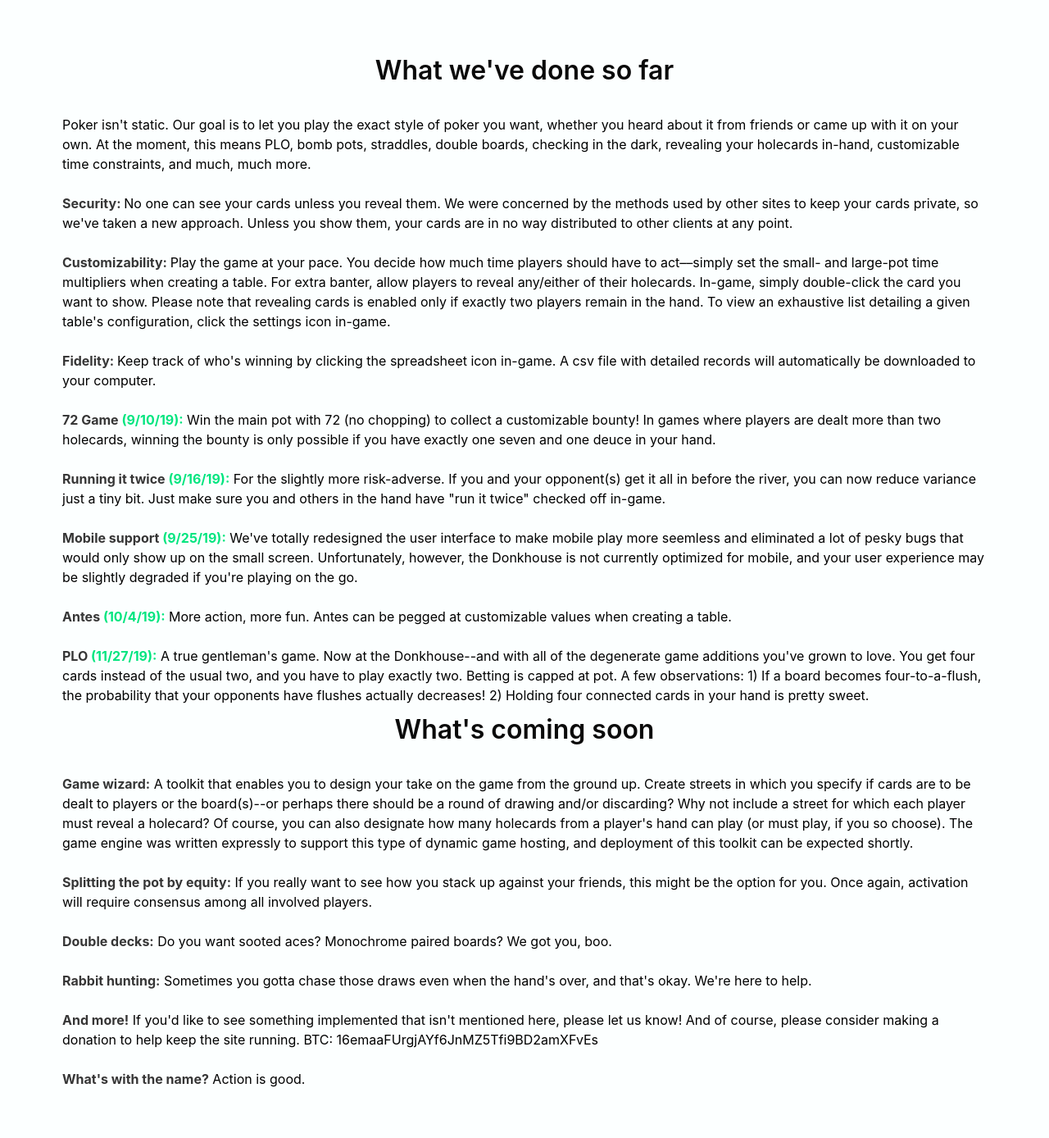
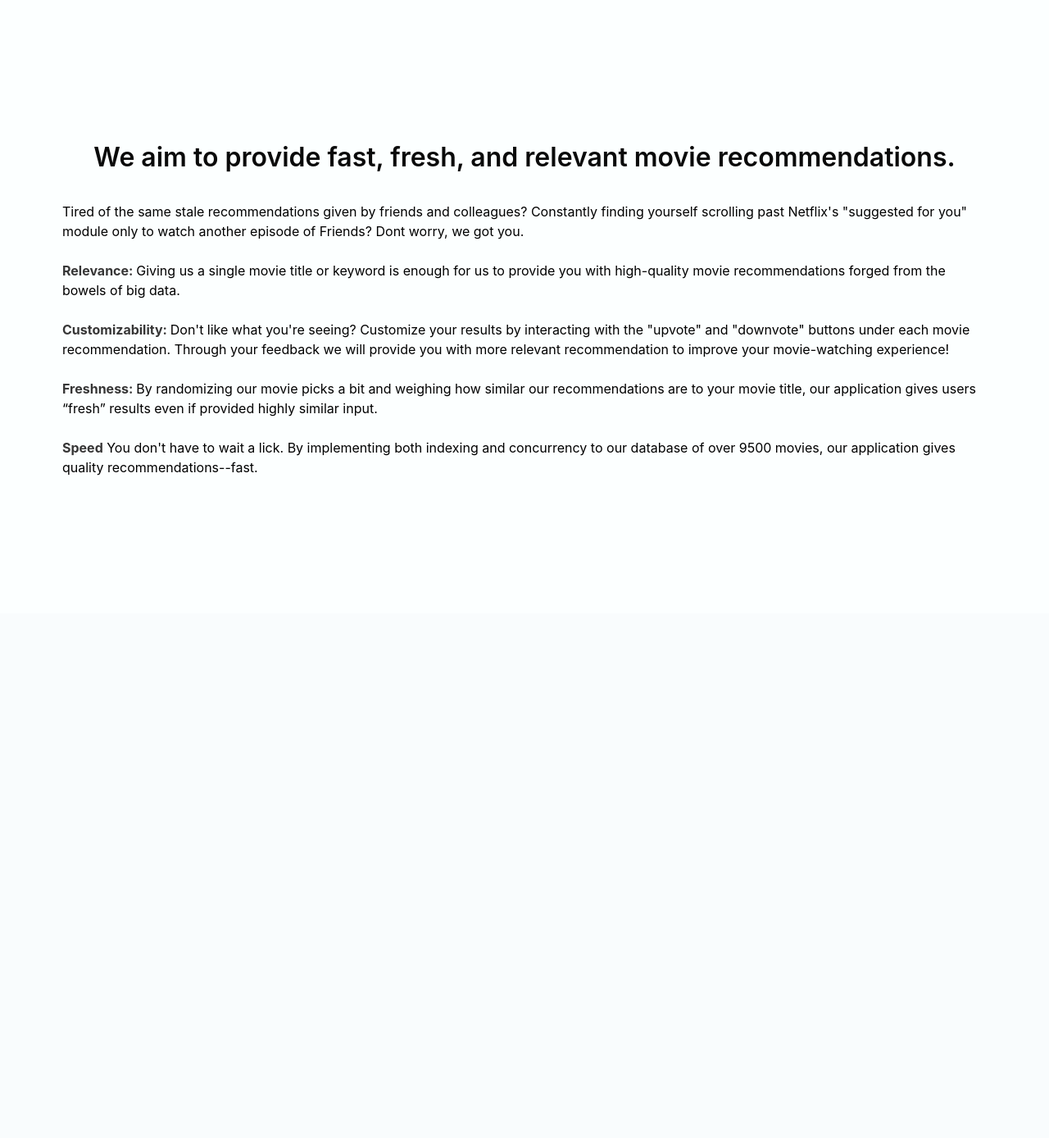
Before and after one commit to robb17/MovieSpark, a Flask app: page /about in a window 1280 px wide. Shown: the part 52-1440 px from the top of the page at 82% size. After the commit the page ends 632 px from the top, so only its background shows below. Run offline with Flask 2, Linux system fonts and the light colour scheme; some libraries are stand-ins or nearby versions.

Commit message:
about.html

```diff
--- a/app/templates/about.html
+++ b/app/templates/about.html
@@ -5,58 +5,23 @@
 <div class="hero-body">
 	<div class="container has-text-centered">
 		<h1 class="title has-text-black" style="margin-top: 20px;">
-			What we've done so far
+			We aim to provide fast, fresh, and relevant movie recommendations.
 		</h1>
 		<div class="container">
 			<div class="column has-text-left">
-			  	Poker isn't static. Our goal is to let you play the exact style of poker you want, whether you heard about it from friends or came up with it on your own. At the moment, this means PLO, bomb pots, straddles, double boards, checking in the dark, revealing your holecards in-hand, customizable time constraints, and much, much more.
+				Tired of the same stale recommendations given by friends and colleagues? Constantly finding yourself scrolling past Netflix's "suggested for you" module only to watch another episode of Friends? Dont worry, we got you.
 			</div>
 			<div class="column has-text-left">
-			  	<b class="has-text-grey-darker">Security: </b> No one can see your cards unless you reveal them. We were concerned by the methods used by other sites to keep your cards private, so we've taken a new approach. Unless you show them, your cards are in no way distributed to other clients at any point.
+			  	<b class="has-text-grey-darker">Relevance: </b> Giving us a single movie title or keyword is enough for us to provide you with high-quality movie recommendations forged from the bowels of big data.
 			</div>
 			<div class="column has-text-left">
-			  	<b class="has-text-grey-darker">Customizability: </b> Play the game at your pace. You decide how much time players should have to act––simply set the small- and large-pot time multipliers when creating a table. For extra banter, allow players to reveal any/either of their holecards. In-game, simply double-click the card you want to show. Please note that revealing cards is enabled only if exactly two players remain in the hand. To view an exhaustive list detailing a given table's configuration, click the settings icon in-game.
+			  	<b class="has-text-grey-darker">Customizability: </b> Don't like what you're seeing? Customize your results by interacting with the "upvote" and "downvote" buttons under each movie recommendation. Through your feedback we will provide you with more relevant recommendation to improve your movie-watching experience!
+ 			</div>
+			<div class="column has-text-left">
+			  	<b class="has-text-grey-darker">Freshness: </b> By randomizing our movie picks a bit and weighing how similar our recommendations are to your movie title, our application gives users “fresh” results even if provided highly similar input.
 			</div>
 			<div class="column has-text-left">
-			  	<b class="has-text-grey-darker">Fidelity: </b> Keep track of who's winning by clicking the spreadsheet icon in-game. A csv file with detailed records will automatically be downloaded to your computer.
-			</div>
-			<div class="column has-text-left">
-			  	<b class="has-text-grey-darker">72 Game </b><b class="has-text-felt">(9/10/19):</b> Win the main pot with 72 (no chopping) to collect a customizable bounty! In games where players are dealt more than two holecards, winning the bounty is only possible if you have exactly one seven and one deuce in your hand.
-			</div>
-			<div class="column has-text-left">
-			  	<b class="has-text-grey-darker">Running it twice </b><b class="has-text-felt">(9/16/19):</b> For the slightly more risk-adverse. If you and your opponent(s) get it all in before the river, you can now reduce variance just a tiny bit. Just make sure you and others in the hand have "run it twice" checked off in-game.
-			</div>
-			<div class="column has-text-left">
-			  	<b class="has-text-grey-darker">Mobile support </b><b class="has-text-felt">(9/25/19):</b> We've totally redesigned the user interface to make mobile play more seemless and eliminated a lot of pesky bugs that would only show up on the small screen. Unfortunately, however, the Donkhouse is not currently optimized for mobile, and your user experience may be slightly degraded if you're playing on the go.
-			</div>
-			<div class="column has-text-left">
-			  	<b class="has-text-grey-darker">Antes </b><b class="has-text-felt">(10/4/19):</b> More action, more fun. Antes can be pegged at customizable values when creating a table.
-			</div>
-			<div class="column has-text-left">
-			  	<b class="has-text-grey-darker">PLO </b><b class="has-text-felt">(11/27/19):</b> A true gentleman's game. Now at the Donkhouse--and with all of the degenerate game additions you've grown to love. You get four cards instead of the usual two, and you have to play exactly two. Betting is capped at pot. A few observations: 1) If a board becomes four-to-a-flush, the probability that your opponents have flushes actually decreases! 2) Holding four connected cards in your hand is pretty sweet.
-			</div>
-		</div>
-		<h1 class="title has-text-black">
-			What's coming soon
-		</h1>
-		<div class="container">
-			<div class="column has-text-left">
-			  	<b class="has-text-grey-darker">Game wizard:</b> A toolkit that enables you to design your take on the game from the ground up. Create streets in which you specify if cards are to be dealt to players or the board(s)--or perhaps there should be a round of drawing and/or discarding? Why not include a street for which each player must reveal a holecard? Of course, you can also designate how many holecards from a player's hand can play (or must play, if you so choose). The game engine was written expressly to support this type of dynamic game hosting, and deployment of this toolkit can be expected shortly.
-			</div>
-			<div class="column has-text-left">
-			  	<b class="has-text-grey-darker">Splitting the pot by equity:</b> If you really want to see how you stack up against your friends, this might be the option for you. Once again, activation will require consensus among all involved players.
-			</div>
-			<div class="column has-text-left">
-			  	<b class="has-text-grey-darker">Double decks:</b> Do you want sooted aces? Monochrome paired boards? We got you, boo.
-			</div>
-			<div class="column has-text-left">
-			  	<b class="has-text-grey-darker">Rabbit hunting:</b> Sometimes you gotta chase those draws even when the hand's over, and that's okay. We're here to help.
-			</div>
-			<div class="column has-text-left">
-				<b class="has-text-grey-darker">And more!</b> If you'd like to see something implemented that isn't mentioned here, please let us know! And of course, please consider making a donation to help keep the site running. BTC: 16emaaFUrgjAYf6JnMZ5Tfi9BD2amXFvEs
-			</div>
-			<div class="column has-text-left">
-				<b class="has-text-grey-darker">What's with the name?</b> Action is good.
+			  	<b class="has-text-grey-darker">Speed</b> You don't have to wait a lick. By implementing both indexing and concurrency to our database of over 9500 movies, our application gives quality recommendations--fast.
 			</div>
 		</div>
 	</div>
```
Also changed, not shown: 1 other file.
